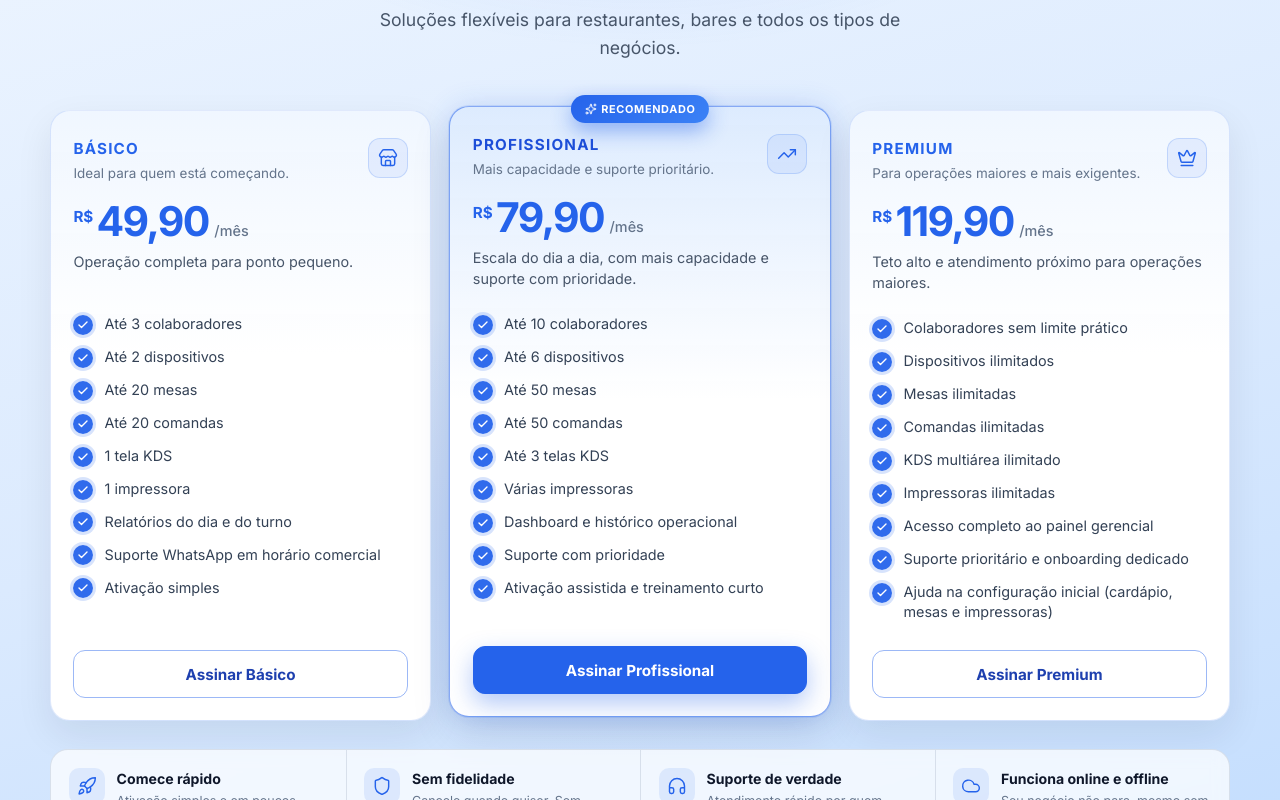
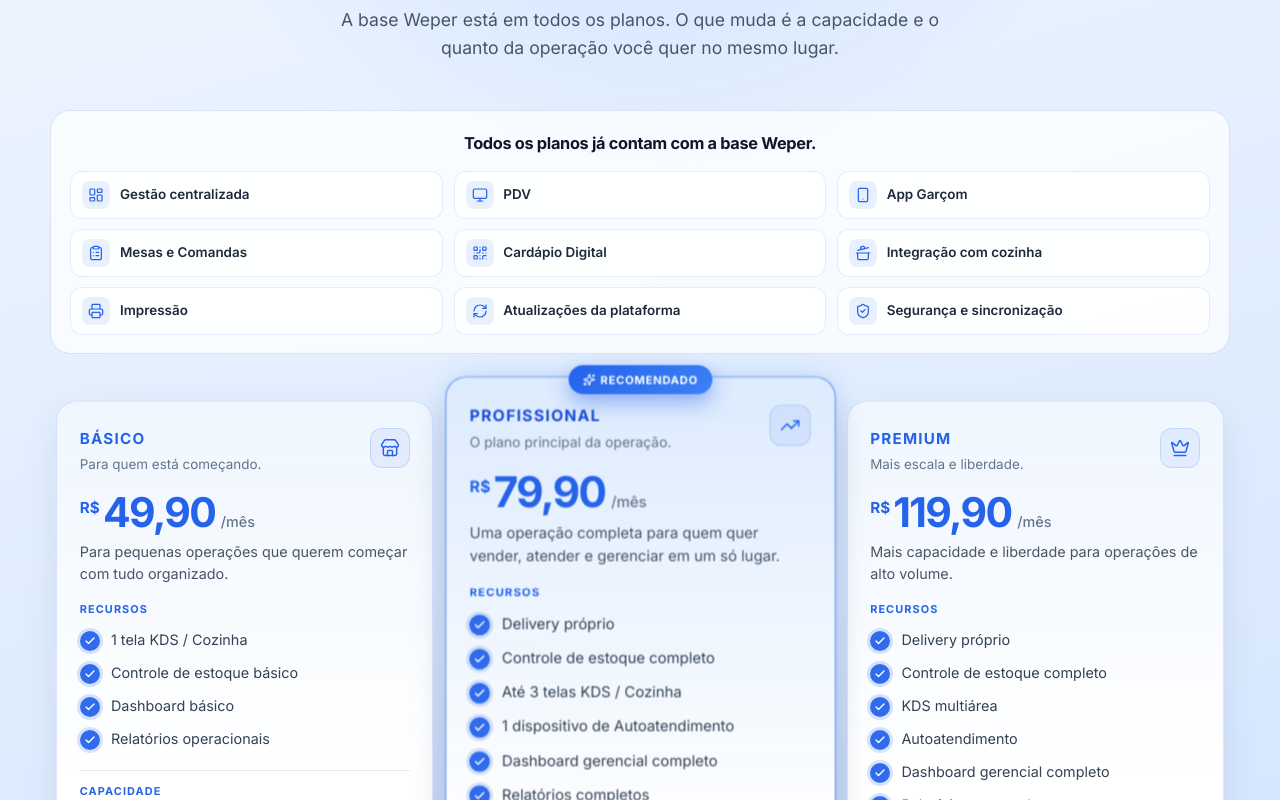
Before and after one commit to lucas8calderon/orderix-web, a React (Create React App) app: page / in a window 1280 px wide. Shown: the part 4220-5020 px from the top of the page. Built offline with nearby package versions, Linux system fonts and the light colour scheme.

Commit message:
Deixa as diferencas comerciais entre Basico, Profissional e Premium mais claras na landing, sem implementar bloqueios por plano.
Co-authored-by: Cursor <cursoragent@cursor.com>

```diff
--- a/src/routes/home/components/FaqSection.js
+++ b/src/routes/home/components/FaqSection.js
@@ -41,12 +41,12 @@ const FAQS = [
   },
   {
     q: 'O que está incluído nos planos?',
-    a: 'Todos os planos incluem a operação Weper: app de atendimento, frente de caixa e comandas, cozinha (KDS), painel administrativo, catálogo, colaboradores, 1 loja e suporte por WhatsApp. O que muda entre Básico, Profissional e Premium é a capacidade (colaboradores, dispositivos, mesas, comandas, telas KDS e impressoras) e o nível de suporte.',
+    a: 'Todos os planos já incluem a base Weper: gestão centralizada, PDV, app de atendimento, mesas e comandas, cardápio digital, integração com a cozinha, impressão, atualizações e segurança dos dados. O que muda entre Básico, Profissional e Premium são as funcionalidades avançadas (estoque, dashboard, relatórios, KDS, delivery e autoatendimento) e a capacidade operacional (colaboradores, dispositivos, mesas, comandas, impressoras e histórico).',
     Icon: ListChecks,
   },
   {
     q: 'Qual a diferença entre os planos?',
-    a: 'Básico (R$ 49,90) cabe em ponto pequeno: até 3 colaboradores, 2 dispositivos, 20 mesas, 20 comandas, 1 KDS e 1 impressora, com relatórios do dia e do turno. Profissional (R$ 79,90) escala o dia a dia: até 10 colaboradores, 6 dispositivos, 50 mesas, 50 comandas, 3 telas KDS, várias impressoras, dashboard com histórico e suporte com prioridade. Premium (R$ 119,90) oferece teto alto, mesas e comandas ilimitadas, painel gerencial completo, suporte prioritário e ajuda na configuração inicial.',
+    a: 'Básico (R$ 49,90) é para operações pequenas: estoque e dashboard básicos, 1 tela KDS, até 3 colaboradores, 2 dispositivos, 15 mesas, 20 comandas simultâneas, 1 impressora e histórico de 30 dias, com suporte em horário comercial. Profissional (R$ 79,90) é a operação completa: delivery próprio, estoque completo, até 3 telas KDS, 1 dispositivo de autoatendimento, dashboard gerencial, até 10 colaboradores, 6 dispositivos, 50 mesas, 100 comandas simultâneas, 3 impressoras e histórico de 12 meses, com suporte prioritário e ativação assistida. Premium (R$ 119,90) amplia capacidade e liberdade: KDS multiárea, autoatendimento, colaboradores, dispositivos, mesas, comandas, telas KDS e impressoras ilimitados*, histórico completo, suporte prioritário e onboarding personalizado. *Sujeito à política de uso justo e limites técnicos da plataforma.',
     Icon: Scale,
   },
   {
--- a/src/routes/home/components/PlansSection.js
+++ b/src/routes/home/components/PlansSection.js
@@ -1,12 +1,21 @@
 import React from 'react';
 import {
   Check,
+  ClipboardList,
   Cloud,
+  CookingPot,
   Crown,
   Headphones,
+  LayoutDashboard,
   Lock,
+  Monitor,
+  Printer,
+  QrCode,
+  RefreshCw,
   Rocket,
   Shield,
+  ShieldCheck,
+  Smartphone,
   Sparkles,
   Store,
   TrendingUp,
@@ -14,26 +23,57 @@ import {
 import { openWhatsApp } from '../landingAssets';
 import '../styles/PlansSection.css';
 
+const SHARED_FEATURES = [
+  { id: 'gestao', title: 'Gestão centralizada', Icon: LayoutDashboard },
+  { id: 'pdv', title: 'PDV', Icon: Monitor },
+  { id: 'garcom', title: 'App Garçom', Icon: Smartphone },
+  { id: 'mesas', title: 'Mesas e Comandas', Icon: ClipboardList },
+  { id: 'cardapio', title: 'Cardápio Digital', Icon: QrCode },
+  { id: 'cozinha', title: 'Integração com cozinha', Icon: CookingPot },
+  { id: 'impressao', title: 'Impressão', Icon: Printer },
+  { id: 'updates', title: 'Atualizações da plataforma', Icon: RefreshCw },
+  { id: 'security', title: 'Segurança e sincronização', Icon: ShieldCheck },
+];
+
 /** Preços alinhados a SubscriptionPlan no backend (49,90 / 79,90 / 119,90). */
 const PLANS = [
   {
     id: 'basico',
     name: 'Básico',
     price: '49,90',
-    tagline: 'Ideal para quem está começando.',
-    description: 'Operação completa para ponto pequeno.',
+    tagline: 'Para quem está começando.',
+    description: 'Para pequenas operações que querem começar com tudo organizado.',
+    cta: 'Começar com o Básico',
     highlighted: false,
     Icon: Store,
-    features: [
+    groups: [
+      {
+        id: 'recursos',
+        title: 'Recursos',
+        items: [
+          '1 tela KDS / Cozinha',
+          'Controle de estoque básico',
+          'Dashboard básico',
+          'Relatórios operacionais',
+        ],
+      },
+      {
+        id: 'capacidade',
+        title: 'Capacidade',
+        items: [
           'Até 3 colaboradores',
           'Até 2 dispositivos',
-      'Até 20 mesas',
-      'Até 20 comandas',
-      '1 tela KDS',
+          'Até 15 mesas',
+          'Até 20 comandas simultâneas',
           '1 impressora',
-      'Relatórios do dia e do turno',
-      'Suporte WhatsApp em horário comercial',
-      'Ativação simples',
+          'Histórico de até 30 dias',
+        ],
+      },
+      {
+        id: 'suporte',
+        title: 'Suporte',
+        items: ['Suporte em horário comercial'],
+      },
     ],
   },
   {
@@ -41,40 +81,87 @@ const PLANS = [
     name: 'Profissional',
     price: '79,90',
     badge: 'Recomendado',
-    tagline: 'Mais capacidade e suporte prioritário.',
-    description: 'Escala do dia a dia, com mais capacidade e suporte com prioridade.',
+    tagline: 'O plano principal da operação.',
+    description: 'Uma operação completa para quem quer vender, atender e gerenciar em um só lugar.',
+    cta: 'Assinar Profissional',
     highlighted: true,
     Icon: TrendingUp,
-    features: [
+    groups: [
+      {
+        id: 'recursos',
+        title: 'Recursos',
+        items: [
+          'Delivery próprio',
+          'Controle de estoque completo',
+          'Até 3 telas KDS / Cozinha',
+          '1 dispositivo de Autoatendimento',
+          'Dashboard gerencial completo',
+          'Relatórios completos',
+        ],
+      },
+      {
+        id: 'capacidade',
+        title: 'Capacidade',
+        items: [
           'Até 10 colaboradores',
           'Até 6 dispositivos',
           'Até 50 mesas',
-      'Até 50 comandas',
-      'Até 3 telas KDS',
-      'Várias impressoras',
-      'Dashboard e histórico operacional',
-      'Suporte com prioridade',
-      'Ativação assistida e treinamento curto',
+          'Até 100 comandas simultâneas',
+          'Até 3 impressoras',
+          'Histórico de até 12 meses',
+        ],
+      },
+      {
+        id: 'suporte',
+        title: 'Suporte',
+        items: ['Suporte prioritário', 'Ativação assistida'],
+      },
     ],
   },
   {
     id: 'premium',
     name: 'Premium',
     price: '119,90',
-    tagline: 'Para operações maiores e mais exigentes.',
-    description: 'Teto alto e atendimento próximo para operações maiores.',
+    tagline: 'Mais escala e liberdade.',
+    description: 'Mais capacidade e liberdade para operações de alto volume.',
+    cta: 'Assinar Premium',
     highlighted: false,
     Icon: Crown,
-    features: [
-      'Colaboradores sem limite prático',
-      'Dispositivos ilimitados',
-      'Mesas ilimitadas',
-      'Comandas ilimitadas',
-      'KDS multiárea ilimitado',
-      'Impressoras ilimitadas',
-      'Acesso completo ao painel gerencial',
-      'Suporte prioritário e onboarding dedicado',
-      'Ajuda na configuração inicial (cardápio, mesas e impressoras)',
+    groups: [
+      {
+        id: 'recursos',
+        title: 'Recursos',
+        items: [
+          'Delivery próprio',
+          'Controle de estoque completo',
+          'KDS multiárea',
+          'Autoatendimento',
+          'Dashboard gerencial completo',
+          'Relatórios avançados',
+          'Histórico completo',
+        ],
+      },
+      {
+        id: 'capacidade',
+        title: 'Capacidade',
+        items: [
+          'Colaboradores ilimitados*',
+          'Dispositivos ilimitados*',
+          'Mesas ilimitadas*',
+          'Comandas ilimitadas*',
+          'Telas KDS ilimitadas*',
+          'Impressoras ilimitadas*',
+        ],
+      },
+      {
+        id: 'suporte',
+        title: 'Suporte',
+        items: [
+          'Suporte prioritário',
+          'Onboarding personalizado',
+          'Ajuda na configuração inicial',
+        ],
+      },
     ],
   },
 ];
@@ -124,8 +211,22 @@ const PlansSection = () => {
             Escolha o <span className="plans-title__accent">plano certo</span> para a sua operação
           </h2>
           <p className="plans-subtitle">
-            Soluções flexíveis para restaurantes, bares e todos os tipos de negócios.
+            A base Weper está em todos os planos. O que muda é a capacidade e o quanto da operação você quer no mesmo lugar.
           </p>
+        </div>
+
+        <div className="plans-shared">
+          <h3 className="plans-shared__title">Todos os planos já contam com a base Weper.</h3>
+          <ul className="plans-shared__grid">
+            {SHARED_FEATURES.map(({ id, title, Icon }) => (
+              <li key={id} className="plans-shared__item">
+                <span className="plans-shared__icon" aria-hidden="true">
+                  <Icon size={16} strokeWidth={1.85} />
+                </span>
+                <span>{title}</span>
+              </li>
+            ))}
+          </ul>
         </div>
 
         <div className="plans-grid">
@@ -162,8 +263,11 @@ const PlansSection = () => {
 
                 <p className="plan-description">{plan.description}</p>
 
+                {plan.groups.map((group) => (
+                  <div key={group.id} className="plan-group">
+                    <h4 className="plan-group__title">{group.title}</h4>
                     <ul className="plan-features">
-                  {plan.features.map((feature) => (
+                      {group.items.map((feature) => (
                         <li key={feature}>
                           <span className="plan-check" aria-hidden="true">
                             <Check size={12} strokeWidth={2.75} />
@@ -172,18 +276,24 @@ const PlansSection = () => {
                         </li>
                       ))}
                     </ul>
+                  </div>
+                ))}
 
                 <button
                   type="button"
                   className={`btn-plan ${plan.highlighted ? 'btn-plan--primary' : 'btn-plan--outline'}`}
                   onClick={() => handleSubscribe(plan.name)}
                 >
-                  Assinar {plan.name}
+                  {plan.cta}
                 </button>
               </article>
             );
           })}
         </div>
+
+        <p className="plans-footnote">
+          *Sujeito à política de uso justo e limites técnicos da plataforma.
+        </p>
 
         <div className="plans-trust" role="list">
           {TRUST_ITEMS.map(({ id, title, description, Icon }) => (
--- a/src/routes/home/styles/PlansSection.css
+++ b/src/routes/home/styles/PlansSection.css
@@ -19,6 +19,7 @@
   isolation: isolate;
   overflow: hidden;
   padding: clamp(4rem, 7vw, 6rem) 0;
+  scroll-margin-top: calc(var(--landing-header-height, 72px) + 8px);
   color: var(--plans-text);
   background:
     radial-gradient(ellipse 70% 55% at 50% -10%, rgba(37, 99, 235, 0.28), transparent 60%),
@@ -79,10 +80,65 @@
 
 .plans-subtitle {
   margin: 0 auto;
-  max-width: 36rem;
+  max-width: 40rem;
   font-size: clamp(0.98rem, 1.5vw, 1.1rem);
   line-height: 1.6;
   color: var(--plans-muted);
+}
+
+/* ----- Base compartilhada ----- */
+
+.plans-shared {
+  margin: 0 0 1.85rem;
+  padding: 1.25rem 1.2rem 1.15rem;
+  border-radius: 20px;
+  border: 1px solid var(--plans-trust-border);
+  background: var(--plans-trust-bg);
+  backdrop-filter: blur(8px);
+}
+
+.plans-shared__title {
+  margin: 0 0 0.95rem;
+  text-align: center;
+  font-size: 1.02rem;
+  font-weight: 700;
+  letter-spacing: -0.02em;
+  color: #f8fafc;
+}
+
+.plans-shared__grid {
+  list-style: none;
+  margin: 0;
+  padding: 0;
+  display: grid;
+  grid-template-columns: repeat(3, minmax(0, 1fr));
+  gap: 0.65rem;
+}
+
+.plans-shared__item {
+  display: flex;
+  align-items: center;
+  gap: 0.6rem;
+  min-height: 44px;
+  padding: 0.55rem 0.7rem;
+  border-radius: 12px;
+  border: 1px solid var(--plans-card-border);
+  background: var(--plans-card);
+  color: rgba(226, 232, 240, 0.92);
+  font-size: 0.84rem;
+  font-weight: 600;
+  line-height: 1.3;
+}
+
+.plans-shared__icon {
+  flex-shrink: 0;
+  width: 28px;
+  height: 28px;
+  display: grid;
+  place-items: center;
+  border-radius: 8px;
+  background: rgba(37, 99, 235, 0.16);
+  color: #93c5fd;
 }
 
 /* ----- Cards grid ----- */
@@ -92,7 +148,8 @@
   grid-template-columns: repeat(3, minmax(0, 1fr));
   gap: 1.15rem;
   align-items: stretch;
-  margin-bottom: 1.75rem;
+  margin-bottom: 0.85rem;
+  padding: 1.1rem 0.4rem 0.35rem;
 }
 
 .plan-card {
@@ -118,21 +175,22 @@
 }
 
 .plan-card--highlighted {
-  border-color: rgba(59, 130, 246, 0.72);
+  z-index: 1;
+  border-color: rgba(59, 130, 246, 0.82);
   background:
     linear-gradient(180deg, rgba(37, 99, 235, 0.28) 0%, rgba(8, 18, 40, 0.82) 48%),
     rgba(8, 22, 48, 0.9);
   box-shadow:
-    0 0 0 1px rgba(59, 130, 246, 0.25),
+    0 0 0 1px rgba(59, 130, 246, 0.28),
     0 0 36px rgba(37, 99, 235, 0.28),
     0 22px 48px rgba(2, 6, 23, 0.45);
-  transform: translateY(-4px);
+  transform: translateY(-8px) scale(1.035);
 }
 
 .plan-card--highlighted:hover {
-  transform: translateY(-6px);
+  transform: translateY(-10px) scale(1.04);
   box-shadow:
-    0 0 0 1px rgba(96, 165, 250, 0.35),
+    0 0 0 1px rgba(96, 165, 250, 0.38),
     0 0 42px rgba(37, 99, 235, 0.36),
     0 26px 52px rgba(2, 6, 23, 0.5);
 }
@@ -238,18 +296,37 @@
 }
 
 .plan-description {
-  margin: 0 0 1.15rem;
+  margin: 0 0 1.05rem;
   font-size: 0.9rem;
   line-height: 1.5;
   color: var(--plans-muted);
   min-height: 2.7em;
 }
 
+.plan-group + .plan-group {
+  margin-top: 0.85rem;
+  padding-top: 0.8rem;
+  border-top: 1px solid rgba(148, 163, 184, 0.14);
+}
+
+.plan-group:last-of-type {
+  margin-bottom: 1.25rem;
+  flex: 1;
+}
+
+.plan-group__title {
+  margin: 0 0 0.4rem;
+  font-size: 0.68rem;
+  font-weight: 800;
+  letter-spacing: 0.1em;
+  text-transform: uppercase;
+  color: #93c5fd;
+}
+
 .plan-features {
   list-style: none;
-  margin: 0 0 1.35rem;
+  margin: 0;
   padding: 0;
-  flex: 1;
 }
 
 .plan-features li {
@@ -302,22 +379,32 @@
 }
 
 .btn-plan--primary {
+  min-height: 54px;
   border: 1.5px solid #2563eb;
-  background: #2563eb;
+  background: linear-gradient(180deg, #3b82f6 0%, #2563eb 100%);
   color: #fff;
-  box-shadow: 0 10px 24px rgba(37, 99, 235, 0.35);
+  font-size: 1rem;
+  box-shadow: 0 12px 28px rgba(37, 99, 235, 0.42);
 }
 
 .btn-plan--primary:hover {
-  background: #3b82f6;
+  background: linear-gradient(180deg, #60a5fa 0%, #3b82f6 100%);
   border-color: #3b82f6;
   transform: translateY(-1px);
-  box-shadow: 0 12px 28px rgba(37, 99, 235, 0.42);
+  box-shadow: 0 14px 32px rgba(37, 99, 235, 0.5);
 }
 
 .btn-plan:focus-visible {
   outline: 2px solid #93c5fd;
   outline-offset: 3px;
+}
+
+.plans-footnote {
+  margin: 0 0 1.35rem;
+  text-align: center;
+  font-size: 0.78rem;
+  line-height: 1.5;
+  color: rgba(148, 163, 184, 0.92);
 }
 
 /* ----- Trust bar ----- */
@@ -466,8 +553,35 @@ html:not([data-theme='dark']) .plan-price__amount {
   color: #2563eb;
 }
 
+html:not([data-theme='dark']) .plans-shared__title {
+  color: #0f172a;
+}
+
+html:not([data-theme='dark']) .plans-shared__item {
+  background: rgba(255, 255, 255, 0.82);
+  border-color: rgba(37, 99, 235, 0.12);
+  color: #1e293b;
+}
+
+html:not([data-theme='dark']) .plans-shared__icon {
+  background: rgba(37, 99, 235, 0.1);
+  color: #2563eb;
+}
+
+html:not([data-theme='dark']) .plan-group + .plan-group {
+  border-top-color: rgba(148, 163, 184, 0.24);
+}
+
+html:not([data-theme='dark']) .plan-group__title {
+  color: #2563eb;
+}
+
 html:not([data-theme='dark']) .plan-features li {
   color: #334155;
+}
+
+html:not([data-theme='dark']) .plans-footnote {
+  color: #64748b;
 }
 
 html:not([data-theme='dark']) .btn-plan--outline {
@@ -497,6 +611,10 @@ html:not([data-theme='dark']) .plans-security svg {
 /* ----- Responsive ----- */
 
 @media (max-width: 1100px) {
+  .plans-shared__grid {
+    grid-template-columns: repeat(2, minmax(0, 1fr));
+  }
+
   .plans-trust {
     grid-template-columns: repeat(2, minmax(0, 1fr));
   }
@@ -546,6 +664,14 @@ html:not([data-theme='dark']) .plans-security svg {
     width: min(100% - 1.5rem, 1180px);
   }
 
+  .plans-shared {
+    padding: 1.05rem 0.9rem 0.95rem;
+  }
+
+  .plans-shared__grid {
+    grid-template-columns: 1fr;
+  }
+
   .plans-trust {
     grid-template-columns: 1fr;
   }
```
Lines whose indentation alone changed are shown as unchanged.
